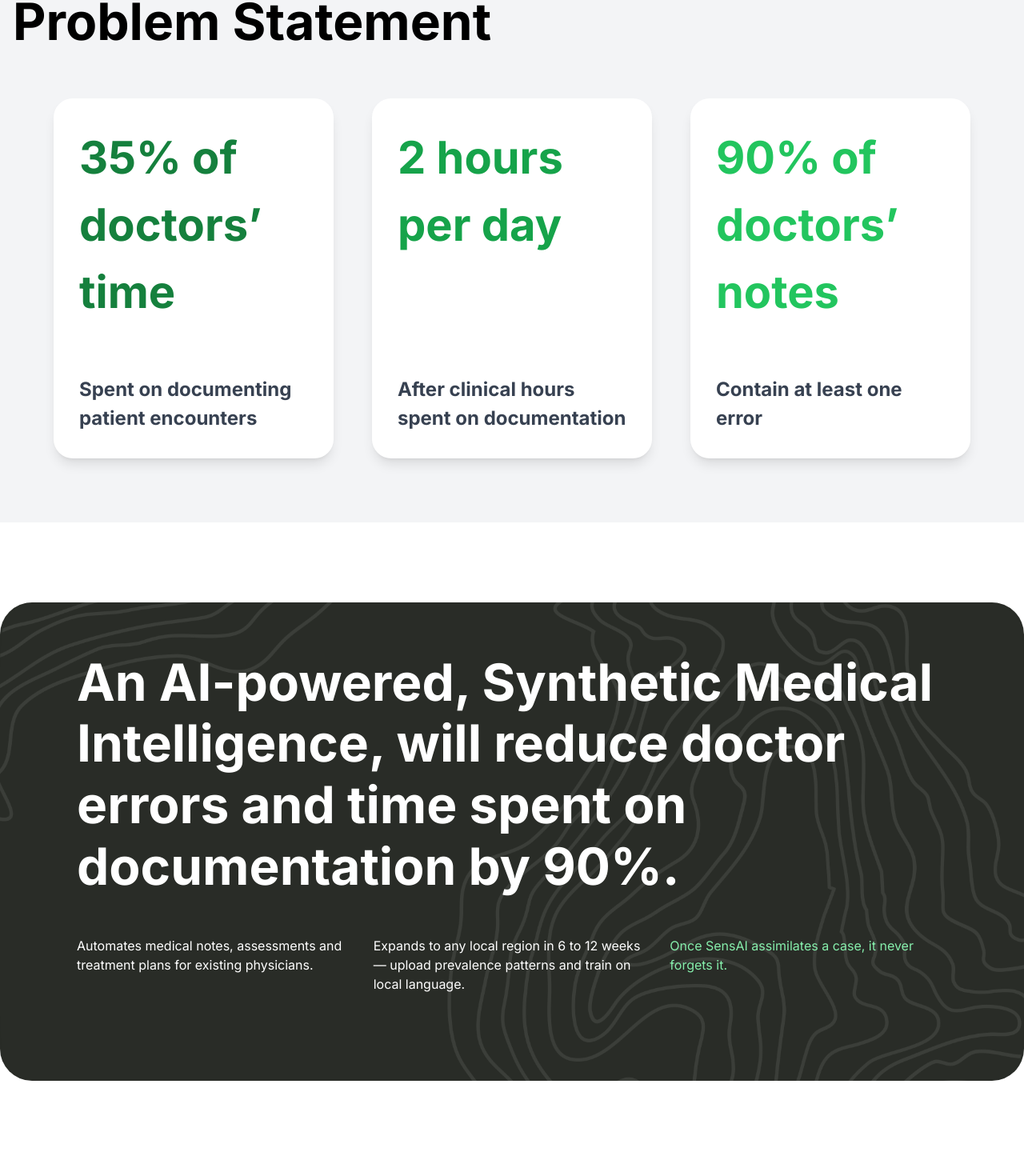
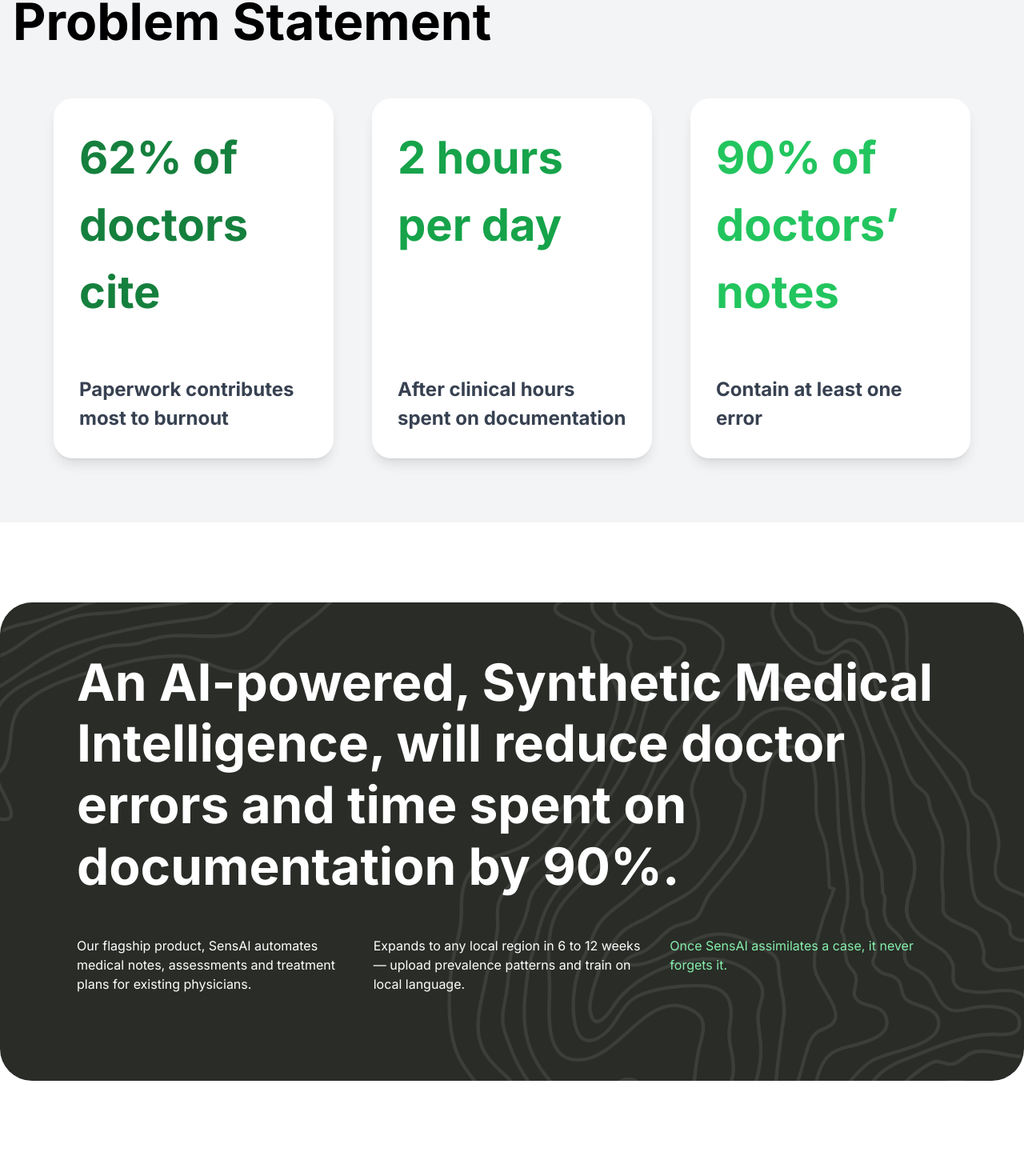
Before and after one commit to alishahab/deosai_ai, a Next.js app: page / in a window 1280 px wide. Shown: the part 1279-2749 px from the top of the page at 80% size. Built offline with nearby package versions, Linux system fonts and the light colour scheme.

Commit message:
Fixed issues in Version 3- Part1

```diff
--- a/components/GetApp.tsx
+++ b/components/GetApp.tsx
@@ -24,7 +24,7 @@ const GetApp = () => {
 
           <div className="flex w-full flex-col gap-6 xl:flex-row">
             <p className="regular-16 text-white xl:flex-1">
-              Automates medical notes, assessments and treatment plans for existing physicians.
+              Our flagship product, SensAI automates medical notes, assessments and treatment plans for existing physicians.
             </p>
             <p className="regular-16 text-white xl:flex-1">
               Expands to any local region in 6 to 12 weeks — upload prevalence patterns and train on local language.
--- a/components/Partner.tsx
+++ b/components/Partner.tsx
@@ -39,7 +39,7 @@ const PartnerWithUs = () => {
           <div className="mt-20">
             <Button
               type="button"
-              title="Partner with us"
+              title="Click here to start a conversation"
               variant="btn_green"
               href="mailto:deosaimedtech@gmail.com"
             />
--- a/components/Problems.tsx
+++ b/components/Problems.tsx
@@ -14,10 +14,10 @@ interface Challenge {
 const challengeData: Challenge[] = [
   {
     id: 1,
-    stat: "35% of doctors’ time",
-    description: "Spent on documenting patient encounters",
+    stat: "62% of doctors cite",
+    description: "Paperwork contributes most to burnout",
     detail:
-      "Physicians spend over a third of their clinical hours buried in paperwork—time that could be better spent diagnosing, consulting, and building patient trust.",
+      "Almost two thirds of all Physicians cite paperwork as the biggest contributer of burnout, leading to much lower productivity and work effciency.",
     textClass: "text-green-700",
     bgClass: "bg-green-700",
   },
--- a/components/Traction.tsx
+++ b/components/Traction.tsx
@@ -5,7 +5,6 @@ import Image from "next/image";
 const Hero = () => {
   return (
     <section className="max-container padding-container flex flex-col gap-20 py-10 pb-32 md:gap-28 lg:py-20 xl:flex-row">
-
       <div className="relative z-20 flex flex-1 flex-col items-start">
         <p className="text-sm font-medium text-green-500 uppercase mb-2">
           World
@@ -13,16 +12,21 @@ const Hero = () => {
         <h2 className="bold-40 lg:bold-64 mt-2">
           Traction
         </h2>
-        <p></p>
-        <ul className="list-disc list-inside text-base mt-10 space-y-3 text-gray-600 regular-20 xl:max-w-[600px]">
-          <li>Deployed in Lahore outpatient clinics.</li>
-          <li>Pilot demonstrated high transcription accuracy and user satisfaction.</li>
-          <li>Potential clients in multiple countries have reached out to onboard their language in SensAI.</li>
+        <ul className="list-disc list-outside pl-6 text-base mt-10 space-y-3 text-gray-600 regular-20 xl:max-w-[600px]">
+          <li>
+            Deployed in Lahore outpatient clinics.
+          </li>
+          <li>
+            Pilot demonstrated high transcription accuracy and user satisfaction.
+          </li>
+          <li>
+            Potential clients in multiple countries have reached out to onboard their language in SensAI.
+          </li>
         </ul>
       </div>
 
       <div className="hero-map flex-1">
-
+        {/* Map or image goes here */}
       </div>
     </section>
   );
```
